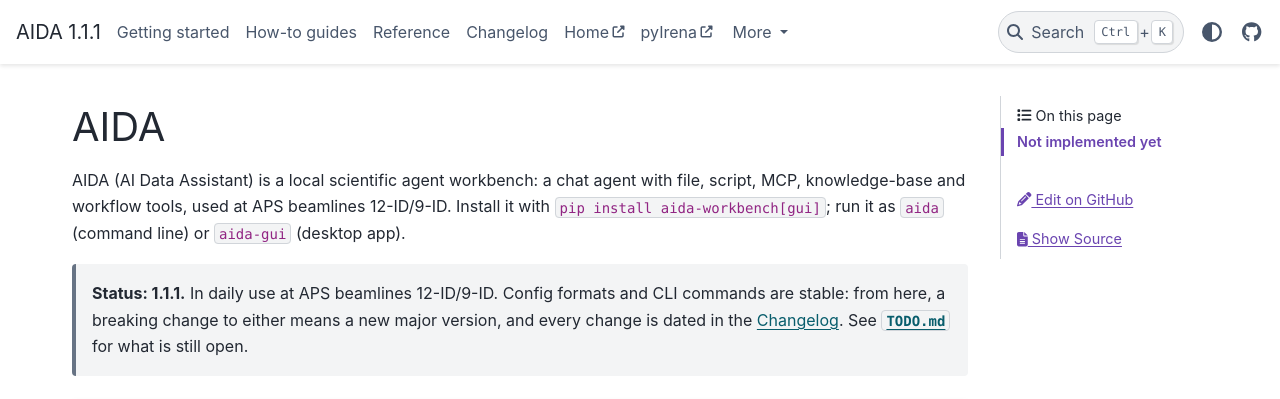
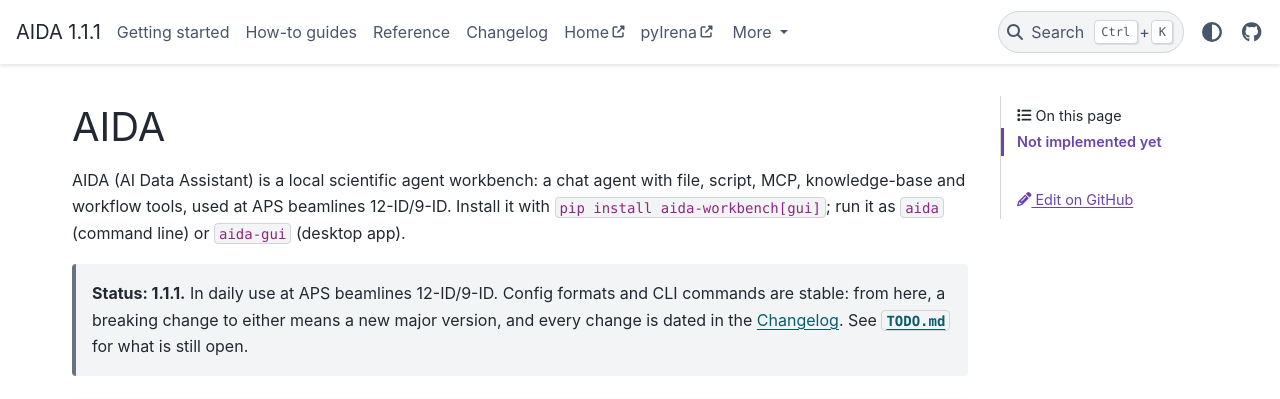
Before and after one commit to jilavsky/aida, a Sphinx documentation site: the page built from docs/index.md, in a window 1280 px wide. Shown: the top 399 px of the page. Built offline with Sphinx 7.4.7 and the PyData theme 0.15.4, drawn with Linux system fonts in a browser that asks for light colours.

Commit message:
docs: do not publish page sources (family template)
html_copy_source = False keeps working-note comments out of _sources/.

Co-Authored-By: Claude Opus 5.5 <noreply@anthropic.com>

```diff
--- a/docs/conf.py
+++ b/docs/conf.py
@@ -78,6 +78,9 @@ html_title = f"{project} {release}"
 html_static_path = ["_static"]
 html_css_files = ["family.css"]
 html_baseurl = os.environ.get("READTHEDOCS_CANONICAL_URL", "")
+# Do not publish page sources: "% CHECK(Jan)" and "% SCREENSHOT" comments are
+# working notes, hidden on rendered pages but visible in _sources/ ("Show source").
+html_copy_source = False
 html_theme_options = {
     "external_links": [link for link in FAMILY if link["name"] != project],
     "header_links_before_dropdown": 6,
```
